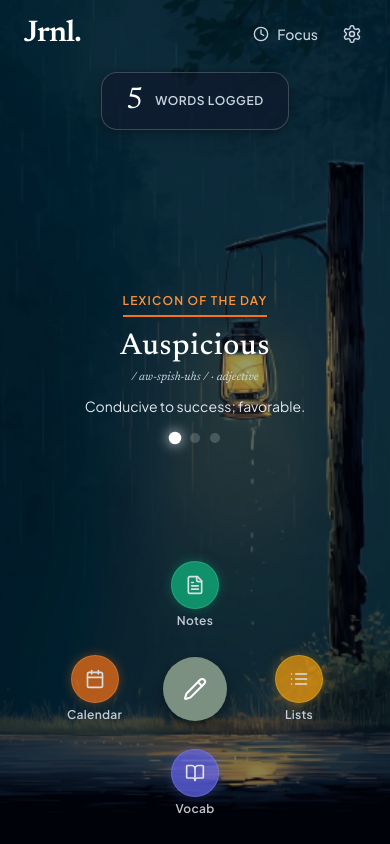
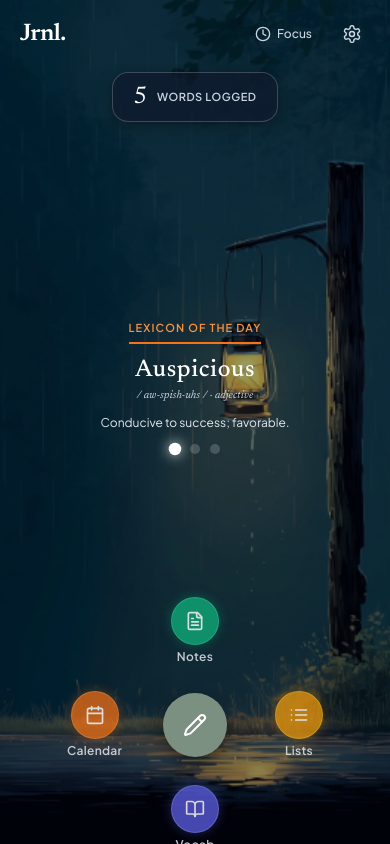
Before and after one commit to r-sushanth08/project_Note, a React (Vite) app: page / in a window 390 px wide. Built offline with nearby package versions, Linux system fonts and the light colour scheme.

Commit message:
Fix mobile header access above words logged on home page with responsive touch targets and dynamic height container

```diff
--- a/src/components/Header.tsx
+++ b/src/components/Header.tsx
@@ -11,11 +11,11 @@ export const Header: React.FC<HeaderProps> = ({ onBack, backLabel }) => {
   const { currentView, setCurrentView } = useEntries();
 
   return (
-    <header className="w-full max-w-6xl mx-auto px-6 py-4 flex items-center justify-between z-30 relative">
+    <header className="w-full max-w-6xl mx-auto px-4 sm:px-6 pt-3 pb-2 sm:py-4 flex items-center justify-between z-40 relative flex-shrink-0 pointer-events-auto">
       {/* Left: Brand Logo */}
       <button
         onClick={() => setCurrentView('home')}
-        className="text-3xl font-serif font-semibold tracking-tight text-white hover:text-orange-300 transition-colors"
+        className="text-2xl sm:text-3xl font-serif font-semibold tracking-tight text-white hover:text-orange-300 active:scale-95 transition-all cursor-pointer py-1 px-1 touch-manipulation min-h-[44px] flex items-center"
       >
         Jrnl.
       </button>
@@ -24,29 +24,31 @@ export const Header: React.FC<HeaderProps> = ({ onBack, backLabel }) => {
       {onBack && (
         <button
           onClick={onBack}
-          className="flex items-center gap-2 text-sm text-slate-300 hover:text-white transition-colors"
+          className="flex items-center gap-2 text-sm text-slate-300 hover:text-white transition-colors cursor-pointer min-h-[44px] px-2 py-1 touch-manipulation"
         >
           <span className="text-xs">‹</span>
           <span className="font-medium">{backLabel || 'Back'}</span>
         </button>
       )}
 
-      {/* Right: Actions (Reflect / Search & Settings) */}
-      <div className="flex items-center gap-5">
+      {/* Right: Actions (Focus Clock & Settings) */}
+      <div className="flex items-center gap-2 sm:gap-4">
         <button
           onClick={() => setCurrentView('focus')}
-          className={`flex items-center gap-2 text-sm font-medium transition-colors ${
-            currentView === 'focus' ? 'text-orange-400 font-semibold' : 'text-slate-300 hover:text-white'
+          className={`flex items-center gap-1.5 sm:gap-2 text-xs sm:text-sm font-medium transition-all cursor-pointer min-h-[44px] px-2.5 py-1.5 rounded-xl active:scale-95 touch-manipulation ${
+            currentView === 'focus'
+              ? 'text-orange-400 font-semibold bg-orange-500/15 border border-orange-500/40'
+              : 'text-slate-300 hover:text-white hover:bg-slate-800/50'
           }`}
-          title="Rhythmic Focus Timer"
+          title="Cognitive Audio Focus Timer"
         >
           <Clock className="w-4 h-4 stroke-[2]" />
           <span>Focus</span>
         </button>
 
         <button
-          onClick={() => alert('Settings: Personal Notepad V1 (Dark Lantern Edition)')}
-          className="text-slate-300 hover:text-white transition-colors p-1"
+          onClick={() => alert('Settings: Personal Notepad (Lantern & Cognitive Audio Edition)')}
+          className="text-slate-300 hover:text-white transition-all p-2 rounded-xl hover:bg-slate-800/50 active:scale-95 cursor-pointer min-h-[44px] min-w-[44px] flex items-center justify-center touch-manipulation"
           title="Settings"
         >
           <Settings className="w-5 h-5 stroke-[1.75]" />
--- a/src/views/HomeView.tsx
+++ b/src/views/HomeView.tsx
@@ -68,28 +68,28 @@ export const HomeView: React.FC = () => {
   };
 
   return (
-    <div className="w-full max-w-4xl mx-auto px-6 flex flex-col justify-between items-center h-[calc(100dvh-70px)] select-none overflow-hidden overscroll-none touch-none pb-8 pt-1">
+    <div className="w-full max-w-4xl mx-auto px-4 sm:px-6 flex flex-col justify-between items-center h-full flex-1 min-h-0 select-none pb-4 sm:pb-8 pt-1 overflow-y-auto sm:overflow-hidden">
       {/* 1. Top Element: Lexicon Count Box */}
-      <div className="flex-shrink-0">
+      <div className="flex-shrink-0 mt-1 mb-2">
         <div
           onClick={() => setCurrentView('vocab')}
-          className="bg-slate-900/60 backdrop-blur-md border border-white/20 rounded-2xl px-6 py-2.5 shadow-card hover:border-orange-400/60 hover:bg-slate-900/80 transition-all cursor-pointer flex items-center gap-3 group"
+          className="bg-slate-900/60 backdrop-blur-md border border-white/20 rounded-2xl px-5 sm:px-6 py-2 sm:py-2.5 shadow-card hover:border-orange-400/60 hover:bg-slate-900/80 active:scale-95 transition-all cursor-pointer flex items-center gap-2.5 sm:gap-3 group"
           title="View All Vocabulary"
         >
-          <span className="text-3xl font-serif text-white font-normal group-hover:text-orange-400 transition-colors">
+          <span className="text-2xl sm:text-3xl font-serif text-white font-normal group-hover:text-orange-400 transition-colors">
             {vocabCount}
           </span>
-          <span className="text-xs uppercase tracking-wider font-semibold text-slate-300">
+          <span className="text-[11px] sm:text-xs uppercase tracking-wider font-semibold text-slate-300">
             words logged
           </span>
         </div>
       </div>
 
       {/* 2. Middle Section: Lexicon of the Day (3 Words Auto-Rotating Carousel) */}
-      <div className="flex-1 min-h-0 flex flex-col items-center justify-center text-center max-w-xl px-4 my-auto w-full">
+      <div className="flex-1 min-h-0 flex flex-col items-center justify-center text-center max-w-xl px-2 sm:px-4 my-auto w-full">
         {/* FIXED SUBHEADING: Never moves or changes during swiping */}
-        <div className="border-b-2 border-orange-500 pb-1 mb-3 inline-block flex-shrink-0">
-          <span className="text-xs font-semibold uppercase tracking-widest text-orange-400">
+        <div className="border-b-2 border-orange-500 pb-1 mb-2.5 inline-block flex-shrink-0">
+          <span className="text-[11px] sm:text-xs font-semibold uppercase tracking-widest text-orange-400">
             Lexicon of the Day
           </span>
         </div>
@@ -111,30 +111,30 @@ export const HomeView: React.FC = () => {
                 slideDirection === 'right' ? 'animate-slide-in-right' : 'animate-slide-in-left'
               }`}
             >
-              <h2 className="text-3xl sm:text-4xl md:text-5xl font-serif font-medium text-white tracking-wide group-hover:text-orange-300 transition-colors line-clamp-1">
+              <h2 className="text-2xl sm:text-4xl md:text-5xl font-serif font-medium text-white tracking-wide group-hover:text-orange-300 transition-colors line-clamp-1">
                 {currentVocab.word}
               </h2>
 
               {(currentVocab.phonetic || currentVocab.partOfSpeech) && (
-                <p className="text-xs italic font-serif text-slate-300 mt-1">
+                <p className="text-[11px] sm:text-xs italic font-serif text-slate-300 mt-0.5 sm:mt-1">
                   {currentVocab.phonetic} {currentVocab.partOfSpeech ? `· ${currentVocab.partOfSpeech}` : ''}
                 </p>
               )}
 
-              <p className="mt-2.5 text-sm sm:text-base text-slate-200 font-sans leading-relaxed max-w-md line-clamp-2">
+              <p className="mt-2 text-xs sm:text-base text-slate-200 font-sans leading-relaxed max-w-md line-clamp-2">
                 {currentVocab.meaning}
               </p>
             </div>
           </div>
         ) : (
-          <p className="text-sm text-slate-400 italic mt-2">
+          <p className="text-xs sm:text-sm text-slate-400 italic mt-2">
             No words in your lexicon yet. Drag the dot below to add one!
           </p>
         )}
 
         {/* 3 PAGINATION INDICATOR DOTS BELOW LEXICON */}
         {totalDailyWords > 1 && (
-          <div className="flex items-center justify-center gap-2.5 mt-4 flex-shrink-0">
+          <div className="flex items-center justify-center gap-2.5 mt-3 sm:mt-4 flex-shrink-0">
             {vocabOfTheDayList.map((wordItem, idx) => {
               const isActive = idx === activeWordIndex;
               return (
@@ -144,7 +144,7 @@ export const HomeView: React.FC = () => {
                     e.stopPropagation();
                     handleDotClick(idx);
                   }}
-                  className={`w-2.5 h-2.5 rounded-full transition-all duration-300 ${
+                  className={`w-2.5 h-2.5 rounded-full transition-all duration-300 cursor-pointer ${
                     isActive
                       ? 'bg-white scale-125 shadow-[0_0_10px_rgba(255,255,255,0.9)] opacity-100'
                       : 'bg-white/30 hover:bg-white/60 opacity-60'
@@ -158,7 +158,7 @@ export const HomeView: React.FC = () => {
       </div>
 
       {/* 3. Radial Quick-Capture Control Positioned Below Carousel */}
-      <div className="flex-shrink-0 h-[210px] min-h-[210px] w-full flex items-center justify-center pb-8">
+      <div className="flex-shrink-0 h-[190px] sm:h-[210px] min-h-[190px] sm:min-h-[210px] w-full flex items-center justify-center pb-4 sm:pb-8">
         <RadialControl isHomeCentered={true} />
       </div>
     </div>
```
